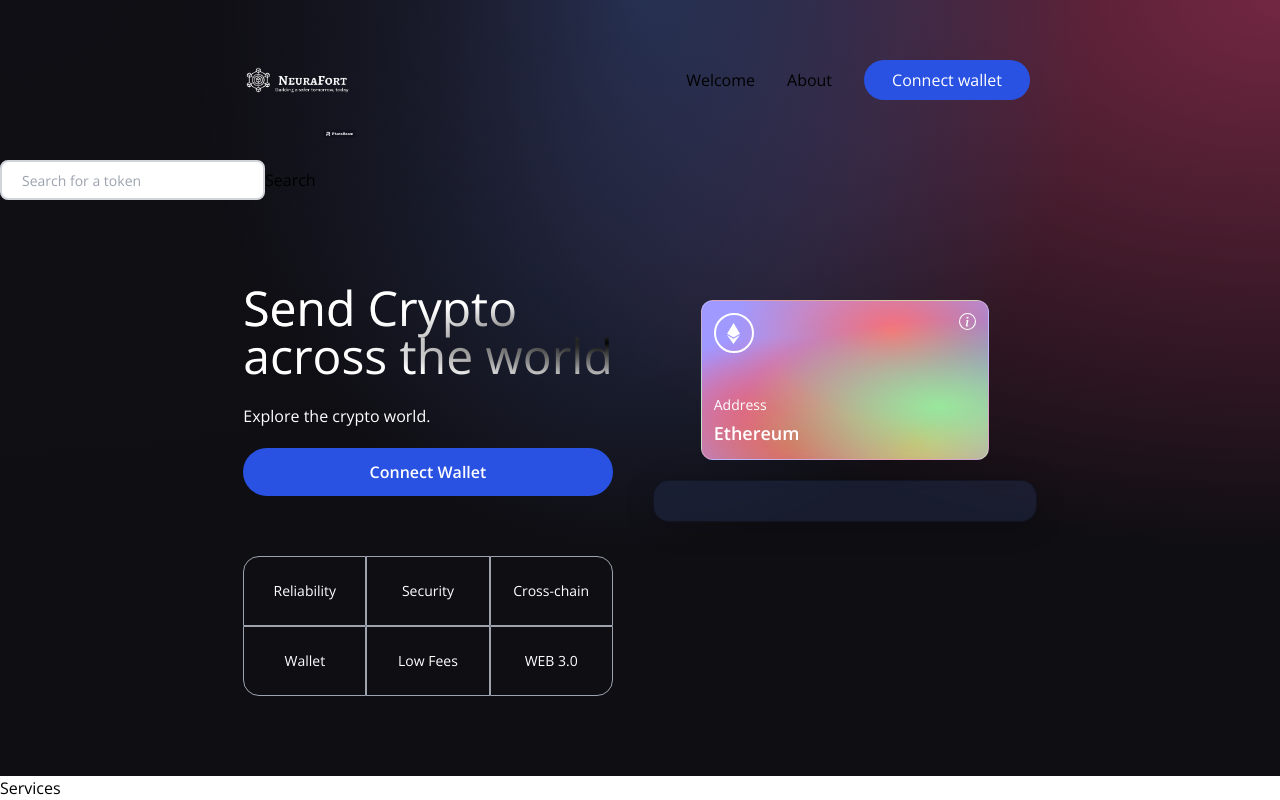
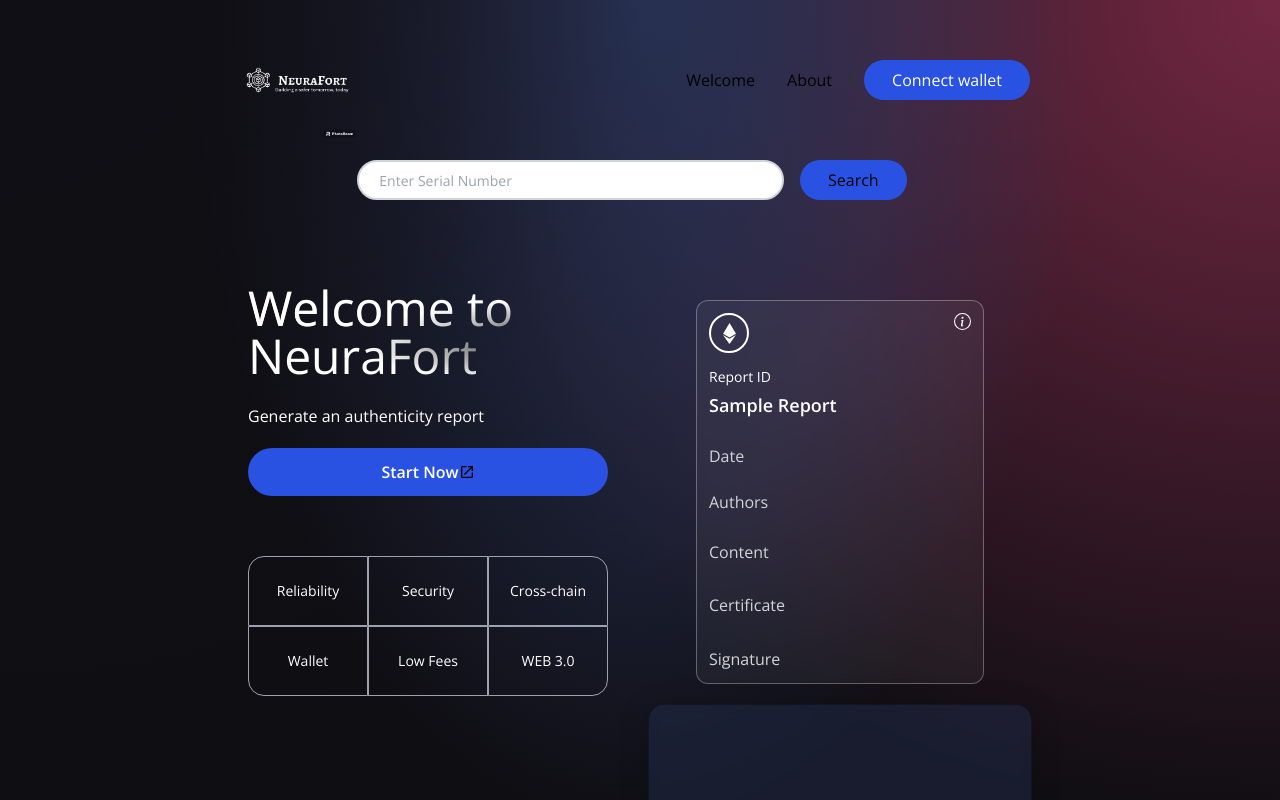
Before and after one commit to NeuraFort/neurafort.github.io, a React (Vite) app in the folder client/: page / in a window 1280 px wide. Shown: the top 800 px of the page. Built offline with nearby package versions, Linux system fonts and the light colour scheme.

Commit message:
changed navbar, searchbar and welcome page

```diff
--- a/client/src/components/SearchBar.jsx
+++ b/client/src/components/SearchBar.jsx
@@ -1,12 +1,12 @@
 const SearchBar = () => {
     return (
-        <div className="">
-            <form action="/search" method="get">
-                <input type="text" name="query" placeholder="Search for a token" className="border-2 border-gray-300 bg-white h-10 px-5 pr-16 rounded-lg text-sm focus:outline-none" />
-                <button type="submit">Search</button>
-            </form>
-        </div>
+      <div className="flex justify-center">
+        <form action="/search" method="get" className="w-3/4 sm:w-1/2 lg:w-1/3">
+          <input type="text" name="query" placeholder="Enter Serial Number" className="border-2 border-gray-300 bg-white w-full h-10 px-5 pr-16 rounded-full text-sm focus:outline-none" />
+        </form>
+        <button type="submit"  className="bg-[#2952e3] py-2 px-7 mx-4 rounded-full cursor-pointer hover:bg-[#2546bd]">Search</button>
+      </div>
     );
-}
+  }
 
 export default SearchBar;
--- a/client/src/components/Welcome.jsx
+++ b/client/src/components/Welcome.jsx
@@ -1,6 +1,7 @@
 import { AiFillPlayCircle } from "react-icons/ai";
 import { SiEthereum } from 'react-icons/si';
 import{ BsInfoCircle } from 'react-icons/bs';
+import { IoMdOpen } from "react-icons/io";
 
 
 const Welcome = () => {
@@ -15,10 +16,10 @@ const Welcome = () => {
             <div className="flex md:flex-row flex-col items-strart justify-between md:p-20 py-12 px-4 ">
                 <div className="flex flex-1 justify-start flex-col md:mr-10 ">
                     <h1 className="text-3xl sm:text-5xl text-white text-gradient py-1 ">
-                        Send Crypto <br /> across the world
+                        Welcome to <br /> NeuraFort
                     </h1>
                     <p className ="text-left mt-5 text-white font-light md:w-9/12 w-11/12 text-base">
-                        Explore the crypto world.
+                        Generate an authenticity report
                     </p>
                     <button
                         type="button"
@@ -26,8 +27,9 @@ const Welcome = () => {
                         className="flex flex-row justify-center items-center my-5 bg-[#2952e3] p-3 rounded-full cursor-pointer hover:bg-[#3546eb] "
                     >
                         <p className="text-white text-base font-semibold ">
-                            Connect Wallet
+                            Start Now
                         </p>
+                        <IoMdOpen/>
                     </button>
                     <div className="grid sm:grid-cols-3 grid-cols-2  w-full mt-10">
                         <div className={`rounded-tl-2xl ${commonStyles}`}>
@@ -46,30 +48,40 @@ const Welcome = () => {
                         </div>
                     </div>
                 </div>
-                <div className="flex flex-col flex-1 items-center justify-start w-full md:mt-0 mt-10 ">
-                    <div className="p-3 justify-end items-start flex-col rounded-xl h-40 sm:w-72 w-full my-5 eth-card white-glassmorphism">
+                <div className="flex flex-col flex-1 items-center justify-start w-full md:mt-0 mt-10">
+                    <div className="p-3 justify-end items-start flex-col rounded-xl w-72 h-96 my-5 document-card white-glassmorphism">
                         <div className="flex justify-between flex-col w-full h-full">
                             <div className="flex justify-between items-start">
                                 <div className="w-10 h-10 rounded-full border-2 border-white flex justify-center items-center">
-                                    <SiEthereum fontSize={21} color="#fff">
-
-                                    </SiEthereum>
+                                <SiEthereum fontSize={21} color="#fff" />
                                 </div>
-                                <BsInfoCircle fontSize={17} color="#fff"></BsInfoCircle>
+                                <BsInfoCircle fontSize={17} color="#fff" />
                             </div>
                             <div>
-                                <p className="text-white font-light text-sm">
-                                    Address
-
-                                </p>
-                                <p className="text-white font-semibold text-lg mt-1 ">
-                                    Ethereum
-                                </p>
+                                <p className="text-white font-light text-sm">Report ID</p>
+                                <p className="text-white font-semibold text-lg mt-1">Sample Report</p>
+                            </div>
+                            <div className="mt-4">
+                                <p className="text-gray-300 font-light text-xs"style={{ fontSize: '16px' }}>Date</p>
+                            </div>
+                            <div className="mt-4">
+                                <p className="text-gray-300 font-light text-xs"style={{ fontSize: '16px' }} >Authors</p>
+                            </div>
+                            <div className="mt-4">
+                                <p className="text-gray-300 font-light" style={{ fontSize: '16px' }} >Content</p>
+                            </div>
+                            <div className="mt-4">
+                                <p className="text-gray-300 font-light" style={{ fontSize: '16px' }} >Certificate</p>
+                            </div>
+                            <div className="mt-4">
+                                <p className="text-gray-300 font-light" style={{ fontSize: '16px' }} >Signature</p>
                             </div>
                         </div>
+
                     </div>
-                    <div className="p-5 sm:w-96 w-full flex flex-col justify-start items-center blue-glassmorphism"></div>
+                    <div className="p-5 w-96 h-96 flex flex-col justify-start items-center blue-glassmorphism"></div>
                 </div>
+
             </div>
         </div>
     );
```
Also changed, not shown: 1 other file (tests, documents, lock files or other folders).
